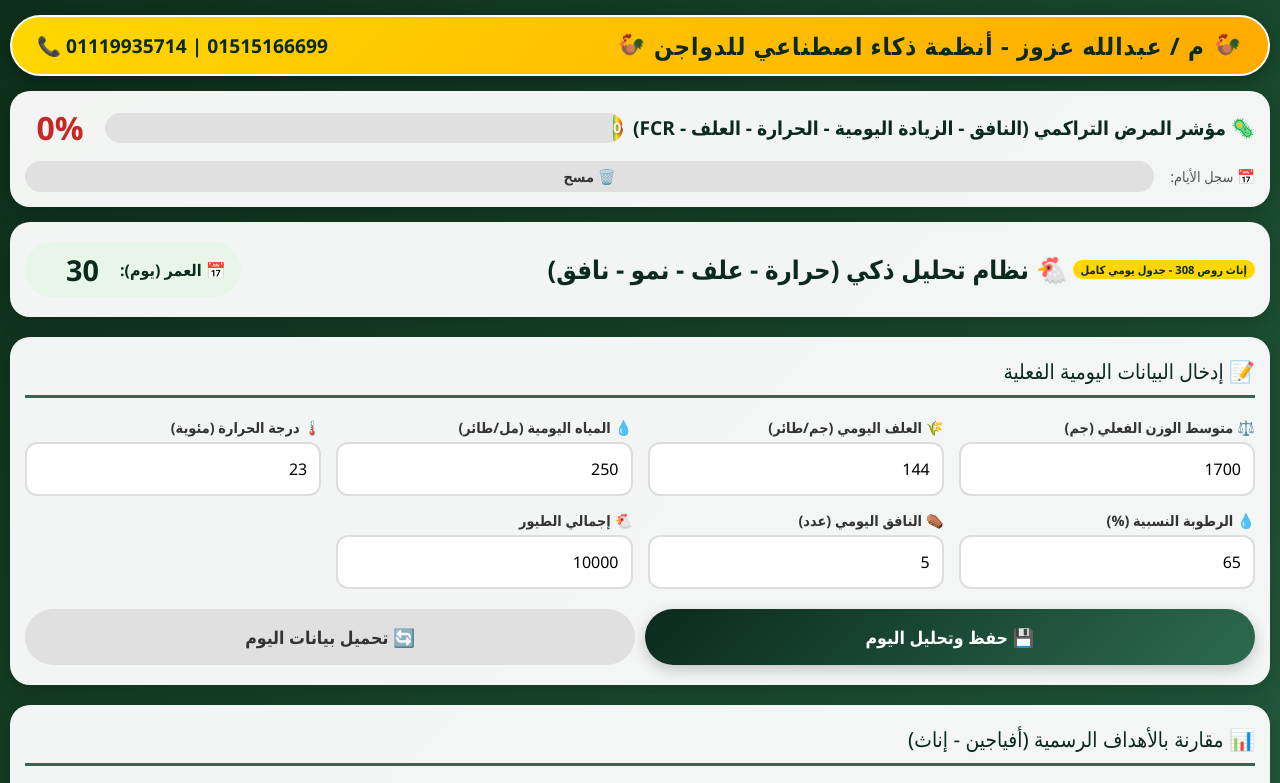
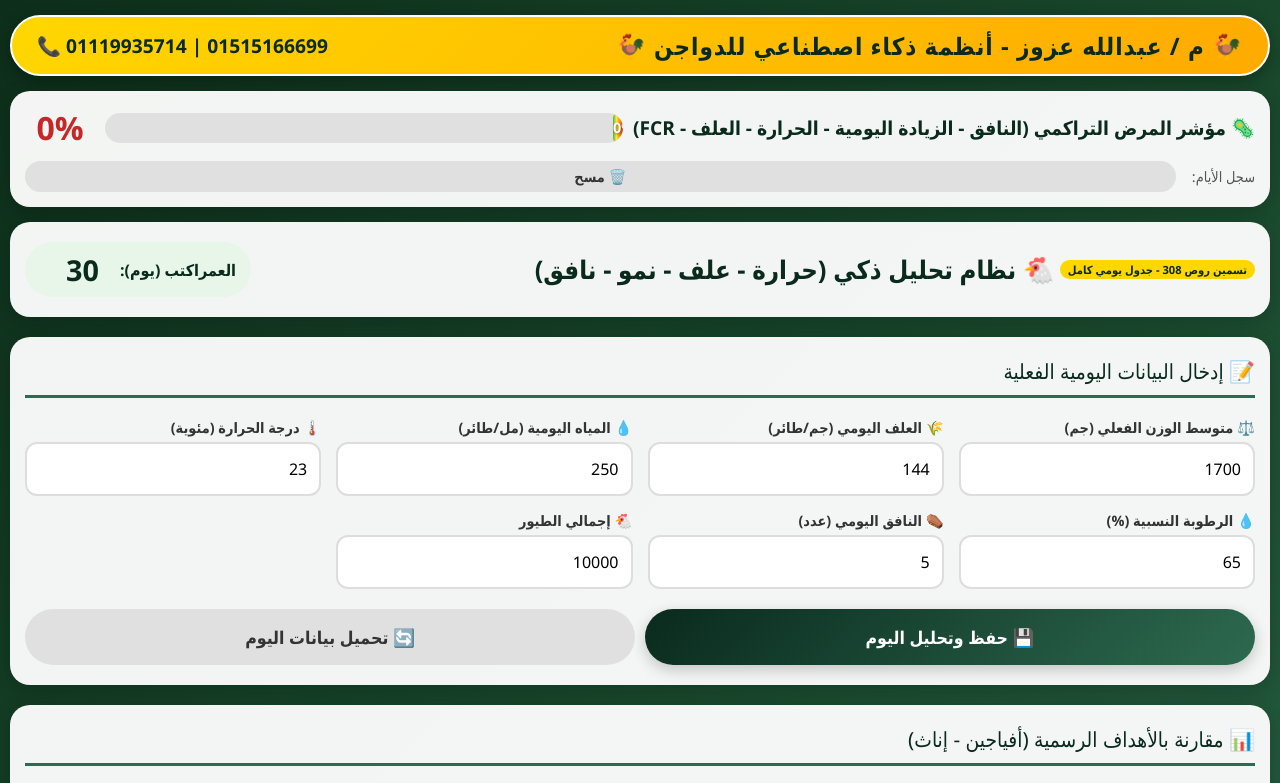
Before and after one commit to abdallaazouz/Predicting-poultry-diseases, a plain HTML site: page index.html in a window 1280 px wide. Shown: the top 783 px of the page. Drawn offline with Linux system fonts and the light colour scheme.

Commit message:
Update title and labels in index.html

```diff
--- a/index.html
+++ b/index.html
@@ -3,7 +3,7 @@
 <head>
     <meta charset="UTF-8">
     <meta name="viewport" content="width=device-width, initial-scale=1.0, maximum-scale=1.0, user-scalable=yes">
-    <title>🐔 نظام عبدالله عزوز | تحليل ذكي لإناث روص 308</title>
+    <title>🐔 نظام عبدالله عزوز | تحليل ذكي تسمين روص </title>
     <style>
         * { margin: 0; padding: 0; box-sizing: border-box; font-family: 'Segoe UI', 'Tahoma', sans-serif; }
         body { background: linear-gradient(135deg, #0d2e1a 0%, #1a4a2e 50%, #2d6a4f 100%); min-height: 100vh; padding: 15px 10px; }
@@ -83,7 +83,7 @@
                 <span class="risk-value" id="riskValue">0%</span>
             </div>
             <div class="history-bar">
-                <span style="color: #555; font-size: 0.9rem;">📅 سجل الأيام: </span>
+                <span style="color: #555; font-size: 0.9rem;"> سجل الأيام: </span>
                 <div id="historyButtons" style="display: flex; gap: 5px; flex-wrap: wrap;"></div>
                 <button class="btn btn-secondary" style="padding: 6px 15px; font-size: 0.9rem;" onclick="clearHistory()">🗑️ مسح</button>
             </div>
@@ -91,11 +91,11 @@
 
         <div class="header">
             <h1>
-                <span class="data-badge">إناث روص 308 - جدول يومي كامل</span>
+                <span class="data-badge">تسمين روص 308 - جدول يومي كامل</span>
                 🐔 نظام تحليل ذكي (حرارة - علف - نمو - نافق)
             </h1>
             <div class="age-box">
-                <span style="color: #0a2a1e; font-weight: bold;">📅 العمر (يوم): </span>
+                <span style="color: #0a2a1e; font-weight: bold;">العمراكتب  (يوم): </span>
                 <input type="number" id="age" min="1" max="56" value="30" step="1" inputmode="numeric" onchange="loadDayData()">
             </div>
         </div>
```
